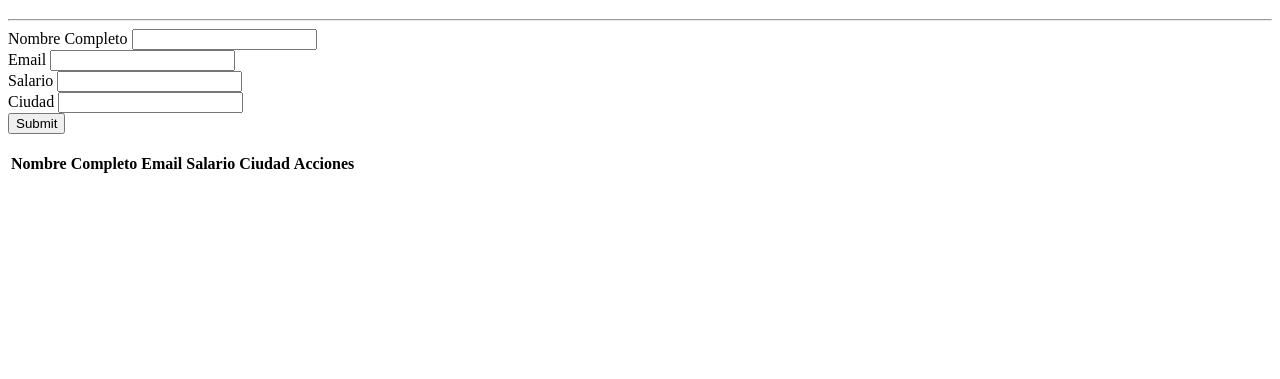
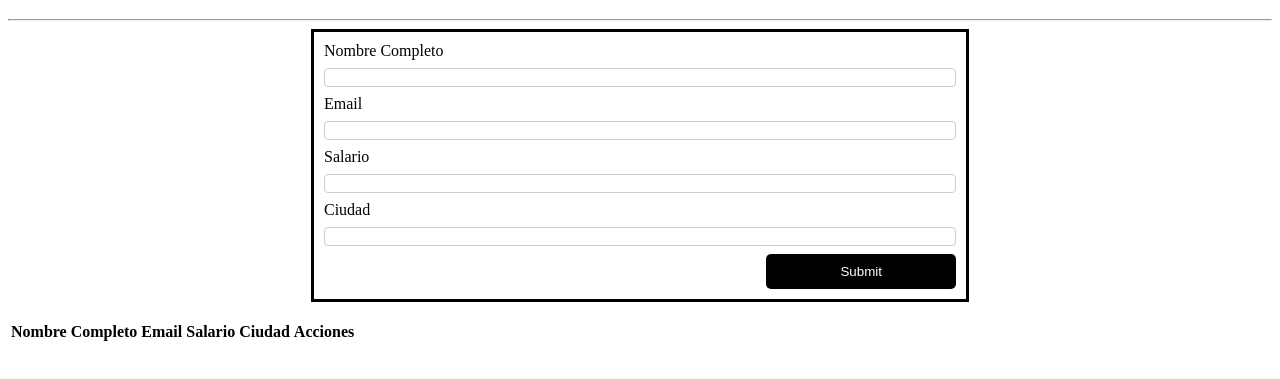
Before and after one commit to JuanMaAl/crud-js, a plain HTML site: page index.html in a window 1280 px wide. Shown: the part 61-440 px from the top of the page. Drawn offline with Linux system fonts and the light colour scheme.

Commit message:
CSS del formulario

```diff
--- a/index.html
+++ b/index.html
@@ -28,7 +28,7 @@
                     <label>Ciudad</label>
                     <input type="text" name="ciudad" id="ciudad">
                 </div>
-                <div>
+                <div class="botones-accion-formulario">
                     <input type="submit" value="Submit">
                 </div>
             </form>
--- a/style.css
+++ b/style.css
@@ -1,3 +1,34 @@
 h1 {
     text-align: center;
 }
+
+.formulario-empleados {
+    border-style: solid;
+    padding: 10px;
+    margin: auto;
+    width: 50%;
+}
+
+input[type=text], input[type=number] {
+    width: 100%;
+    padding: 8px, 20px;
+    margin: 8px 0;
+    display: inline-block;
+    border: 1px solid #ccc;
+    border-radius: 4px;
+    box-sizing:border-box;
+}
+
+input[type=submit] {
+    width: 30%;
+    background-color: black;
+    color: white;
+    padding: 10px 18px;
+    border: none;
+    border-radius: 5px;
+    cursor: pointer;
+}
+
+.botones-accion-formulario {
+    text-align:right;
+}
```
